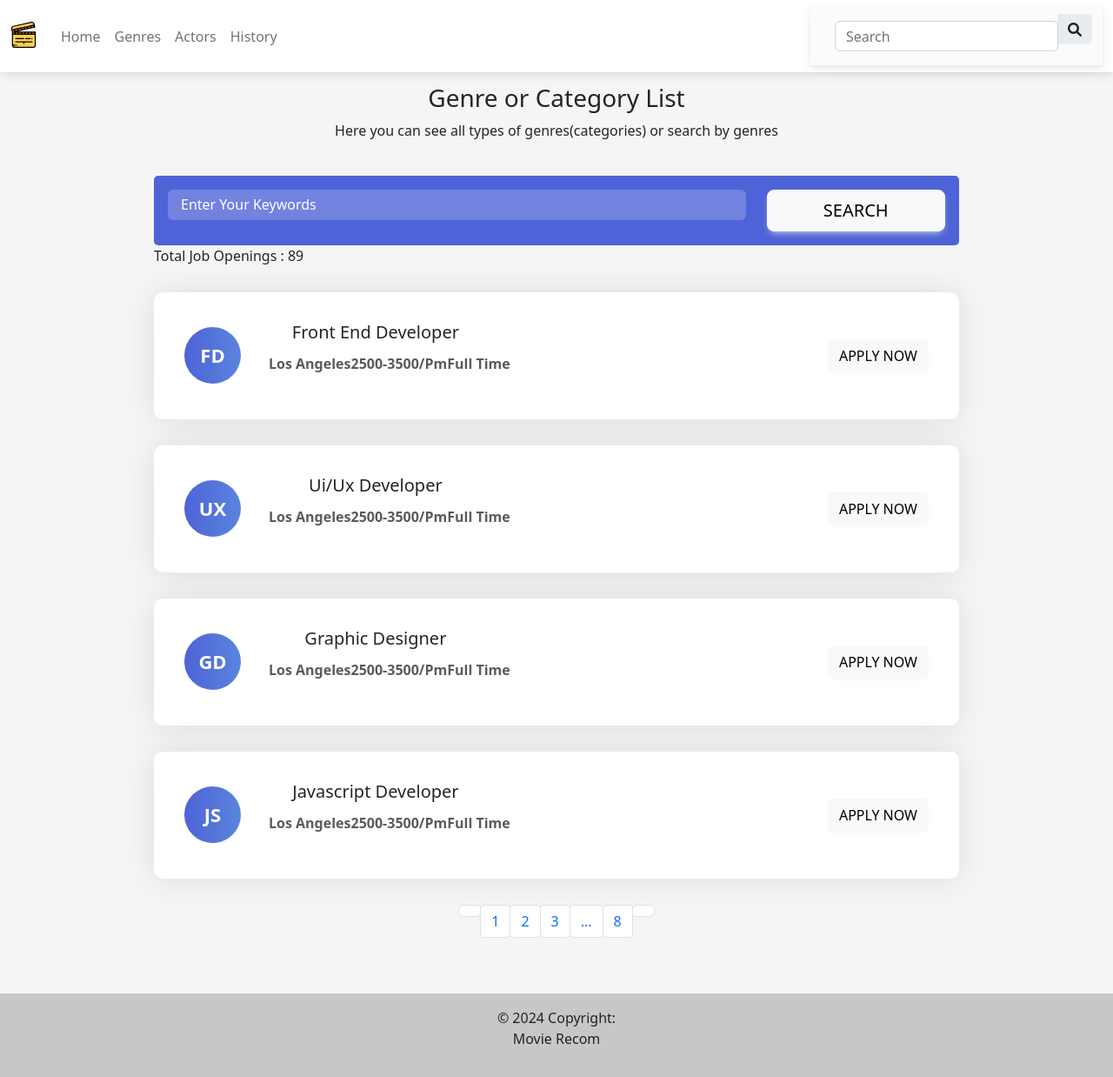
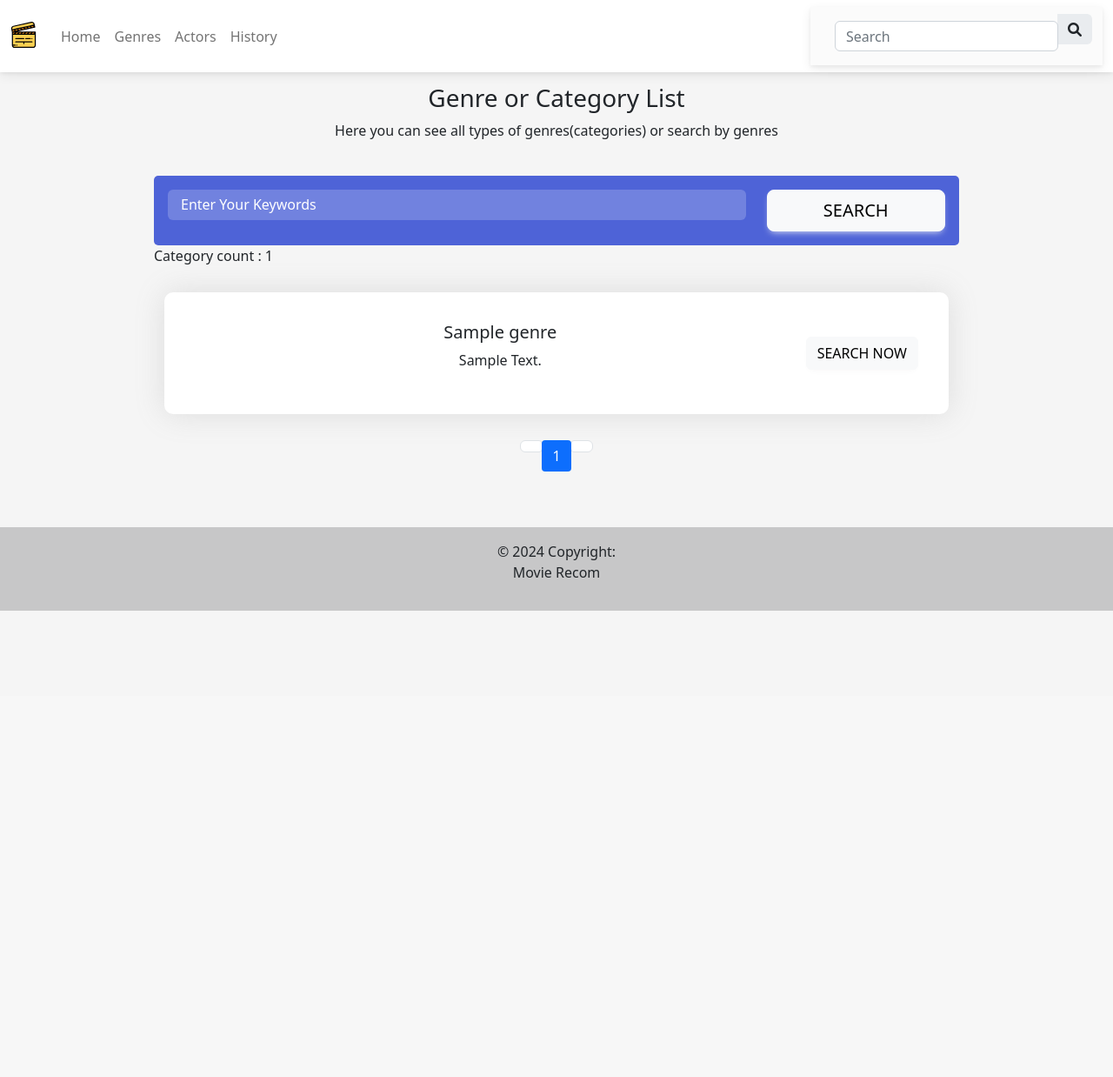
Before and after one commit to JoharyJonathan/django-movie, a Django app: page /movies/genre-list/ in a window 1280 px wide. Shown: the whole page at 87% size. After the commit the page ends 702 px from the top, so only its background shows below. Run offline with Django 5.2, Linux system fonts and the light colour scheme; tables that the repository leaves empty hold one stand-in row (values such as "Sample post"); some libraries are stand-ins or nearby versions.

Commit message:
Navigations buttons for genres list

```diff
--- a/movcom/movies/templates/genres/genres.html
+++ b/movcom/movies/templates/genres/genres.html
@@ -33,125 +33,75 @@
             </div>
         </form>
     <div class="filter-result">
-    <p class="mb-30 ff-montserrat">Total Job Openings : 89</p>
+    <p class="mb-30 ff-montserrat">Category count : {{ genres_count }}</p>
+
+    <div class="container">
+        <div class="job-list">
+            <!-- Loop through different genres -->
+            {% for genre in genre %}
             <div class="job-box d-md-flex align-items-center justify-content-between mb-30">
-    <div class="job-left my-4 d-md-flex align-items-center flex-wrap">
-    <div class="img-holder mr-md-4 mb-md-0 mb-4 mx-auto mx-md-0 d-md-none d-lg-flex">
-    FD
+                <div class="job-left my-4 d-md-flex align-items-center flex-wrap w-100">
+                    <div class="job-content text-center w-100">
+                        <h5 class="text-center">{{ genre.name }}</h5>
+                        <div class="d-flex justify-content-center text-capitalize ff-open-sans">
+                            <p class="text-center">
+                                 {{ genre.description }}
+                            </p>
                         </div>
-    <div class="job-content">
-    <h5 class="text-center text-md-left">Front End Developer</h5>
-    <ul class="d-md-flex flex-wrap text-capitalize ff-open-sans">
-    <li class="mr-md-4">
-    <i class="zmdi zmdi-pin mr-2"></i> Los Angeles
-    </li>
-    <li class="mr-md-4">
-    <i class="zmdi zmdi-money mr-2"></i> 2500-3500/pm
-    </li>
-    <li class="mr-md-4">
-    <i class="zmdi zmdi-time mr-2"></i> Full Time
-    </li>
-    </ul>
                     </div>
                 </div>
                 <div class="job-right my-4 flex-shrink-0">
-    <a href="#" class="btn d-block w-100 d-sm-inline-block btn-light">Apply now</a>
+                    <a href="#" class="btn d-block w-100 d-sm-inline-block btn-light">Search now</a>
                 </div>
             </div>
-    <div class="job-box d-md-flex align-items-center justify-content-between mb-30">
-    <div class="job-left my-4 d-md-flex align-items-center flex-wrap">
-    <div class="img-holder mr-md-4 mb-md-0 mb-4 mx-auto mx-md-0 d-md-none d-lg-flex">
-    UX
-    </div>
-    <div class="job-content">
-    <h5 class="text-center text-md-left">Ui/Ux Developer</h5>
-    <ul class="d-md-flex flex-wrap text-capitalize ff-open-sans">
-    <li class="mr-md-4">
-    <i class="zmdi zmdi-pin mr-2"></i> Los Angeles
-    </li>
-    <li class="mr-md-4">
-    <i class="zmdi zmdi-money mr-2"></i> 2500-3500/pm
-    </li>
-    <li class="mr-md-4">
-    <i class="zmdi zmdi-time mr-2"></i> Full Time
-    </li>
-    </ul>
-    </div>
-    </div>
-    <div class="job-right my-4 flex-shrink-0">
-    <a href="#" class="btn d-block w-100 d-sm-inline-block btn-light">Apply now</a>
-    </div>
-    </div>
-    <div class="job-box d-md-flex align-items-center justify-content-between mb-30">
-    <div class="job-left my-4 d-md-flex align-items-center flex-wrap">
-    <div class="img-holder mr-md-4 mb-md-0 mb-4 mx-auto mx-md-0 d-md-none d-lg-flex">
-    GD
-    </div>
-    <div class="job-content">
-    <h5 class="text-center text-md-left">Graphic Designer</h5>
-    <ul class="d-md-flex flex-wrap text-capitalize ff-open-sans">
-    <li class="mr-md-4">
-    <i class="zmdi zmdi-pin mr-2"></i> Los Angeles
-    </li>
-    <li class="mr-md-4">
-    <i class="zmdi zmdi-money mr-2"></i> 2500-3500/pm
-    </li>
-    <li class="mr-md-4">
-    <i class="zmdi zmdi-time mr-2"></i> Full Time
-    </li>
-    </ul>
-    </div>
-    </div>
-    <div class="job-right my-4 flex-shrink-0">
-    <a href="#" class="btn d-block w-100 d-sm-inline-block btn-light">Apply now</a>
-    </div>
-    </div>
-    <div class="job-box d-md-flex align-items-center justify-content-between mb-30">
-    <div class="job-left my-4 d-md-flex align-items-center flex-wrap">
-    <div class="img-holder mr-md-4 mb-md-0 mb-4 mx-auto mx-md-0 d-md-none d-lg-flex">
-    JS
-    </div>
-    <div class="job-content">
-    <h5 class="text-center text-md-left">Javascript Developer</h5>
-    <ul class="d-md-flex flex-wrap text-capitalize ff-open-sans">
-    <li class="mr-md-4">
-    <i class="zmdi zmdi-pin mr-2"></i> Los Angeles
-    </li>
-    <li class="mr-md-4">
-    <i class="zmdi zmdi-money mr-2"></i> 2500-3500/pm
-    </li>
-    <li class="mr-md-4">
-    <i class="zmdi zmdi-time mr-2"></i> Full Time
-    </li>
-    </ul>
-    </div>
-    </div>
-    <div class="job-right my-4 flex-shrink-0">
-    <a href="#" class="btn d-block w-100 d-sm-inline-block btn-light">Apply now</a>
-    </div>
-    </div>
-    </div>
+            {% endfor %}
         </div>
 
+    </div>
         <nav aria-label="Page navigation">
             <ul class="pagination pagination-reset justify-content-center">
+                {% if genre.has_previous %}
+                <li class="page-item">
+                    <a class="page-link" href="?page={{ genre.previous_page_number }}" tabindex="-1">
+                        <i class="zmdi zmdi-long-arrow-left"></i>
+                    </a>
+                </li>
+                {% else %}
                 <li class="page-item disabled">
                     <a class="page-link" href="#" tabindex="-1" aria-disabled="true">
                         <i class="zmdi zmdi-long-arrow-left"></i>
                     </a>
                 </li>
-    <li class="page-item"><a class="page-link" href="#">1</a></li>
-    <li class="page-item d-none d-md-inline-block"><a class="page-link" href="#">2</a></li>
-    <li class="page-item d-none d-md-inline-block"><a class="page-link" href="#">3</a></li>
-    <li class="page-item"><a class="page-link" href="#">...</a></li>
-    <li class="page-item"><a class="page-link" href="#">8</a></li>
+                {% endif %}
+
+                {% for num in genre.paginator.page_range %}
+                    {% if genre.number == num %}
+                    <li class="page-item active">
+                        <a class="page-link" href="#">{{ num }}</a>
+                    </li>
+                    {% elif num > genre.number|add:"-3" and num < genre.number|add:"3" %}
                     <li class="page-item">
-    <a class="page-link" href="#">
+                        <a class="page-link" href="?page={{ num }}">{{ num }}</a>
+                    </li>
+                    {% endif %}
+                {% endfor %}
+
+                {% if genre.has_next %}
+                <li class="page-item">
+                    <a class="page-link" href="?page={{ genre.next_page_number }}">
                         <i class="zmdi zmdi-long-arrow-right"></i>
                     </a>
                 </li>
+                {% else %}
+                <li class="page-item disabled">
+                    <a class="page-link" href="#" tabindex="-1" aria-disabled="true">
+                        <i class="zmdi zmdi-long-arrow-right"></i>
+                    </a>
+                </li>
+                {% endif %}
             </ul>
         </nav>
+    </div>
 
     </div>
     </div>
--- a/movcom/movies/views.py
+++ b/movcom/movies/views.py
@@ -4,7 +4,7 @@ from .models import Actor, Genre, Movie, MovieGenres
 from .forms import ActorForm, GenreForm, MovieForm
 from django.utils import timezone
 from django.conf import settings
-from django.core.paginator import Paginator
+from django.core.paginator import Paginator, PageNotAnInteger, EmptyPage
 
 
 # Create your views here.
@@ -183,6 +183,15 @@ def movie_by_genre(request, genre_id):
     return render(request, 'movies/movies_by_genre.html', {'movies': movies, 'selected_genre': genre})
 
 def genre(request):
-    genres = Genre.objects.all()
+    genres_list = Genre.objects.all()
+    paginator = Paginator(genres_list, 10)
 
-    return render(request, 'genres/genres.html', {'genre': genres})
+    page = request.GET.get('page')
+    try:
+        genres = paginator.page(page)
+    except PageNotAnInteger:
+        genres = paginator.page(1)
+    except EmptyPage:
+        genres = paginator.page(paginator.num_pages)
+
+    return render(request, 'genres/genres.html', {'genre': genres, 'genres_count': paginator.count, 'paginator': paginator})
```
Lines whose indentation alone changed are shown as unchanged.
